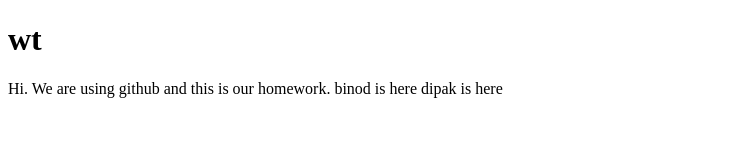
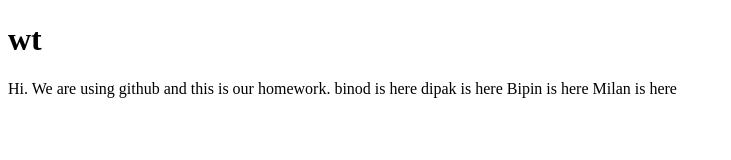
Before and after one commit to team-gces/wt, a plain HTML site: page index.html in a window 1280 px wide. Shown: the whole page, without its empty margins (0-731 px from the left). Drawn offline with Linux system fonts and the light colour scheme.

Commit message:
Update index.html

```diff
--- a/index.html
+++ b/index.html
@@ -8,5 +8,7 @@
 Hi. We are using github and this is our homework.
 	binod is here
 	dipak is here
+	Bipin is here
+	Milan is here
 </body>
 </html>
```
